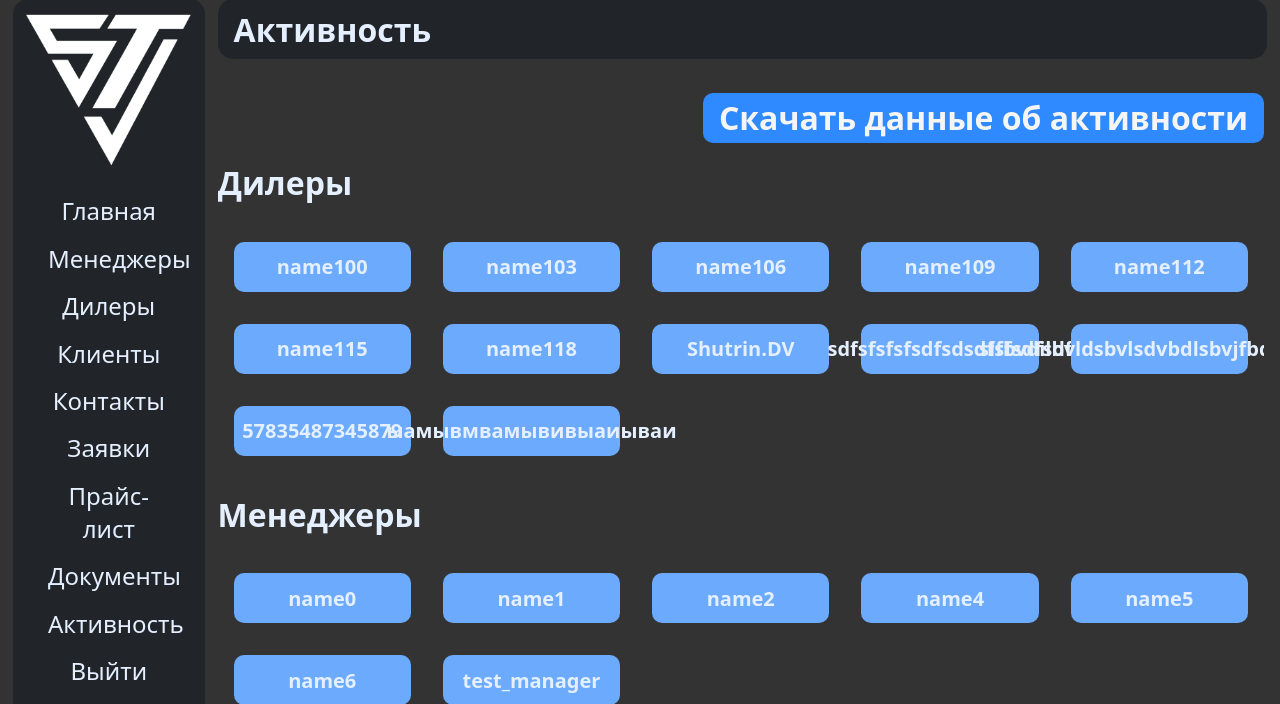
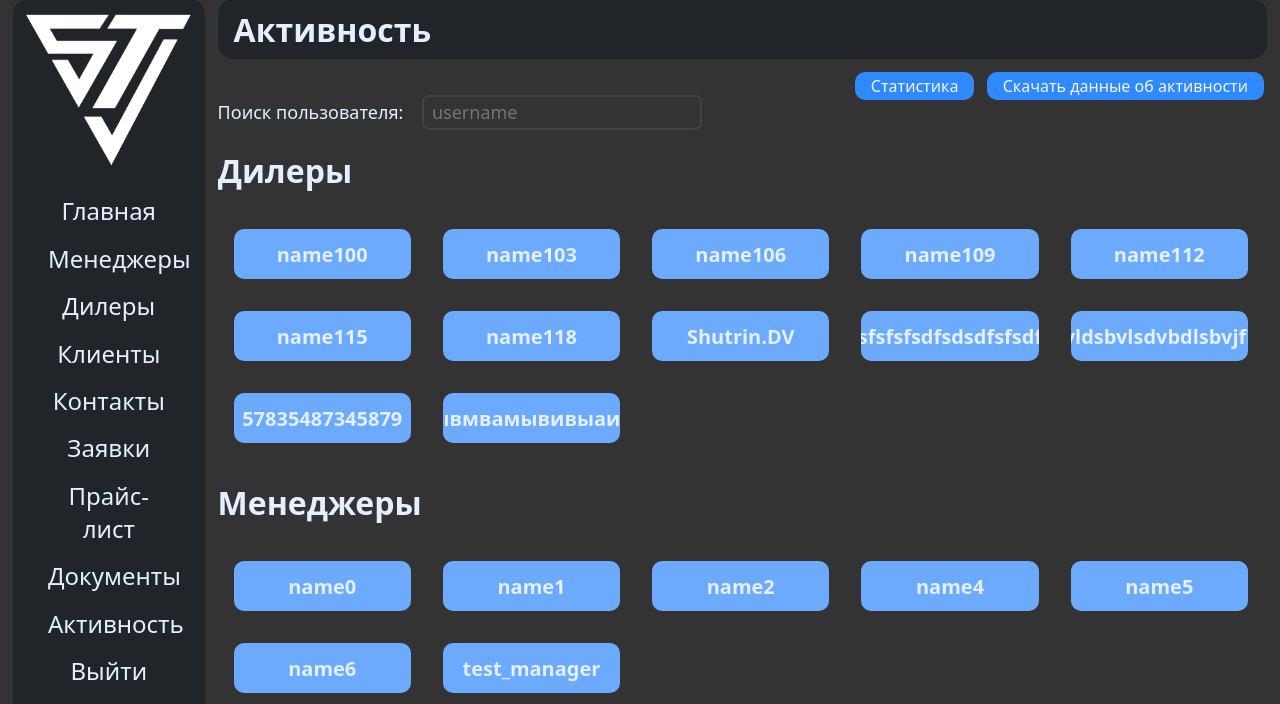
Before and after one commit to dshutrin/sinotruck_support, a Django app: page /activity in a window 1280 px wide. Shown: the part 14-718 px from the top of the page. Run offline with Django 5.2, Linux system fonts and the light colour scheme; data comes from the database, SQL or seed files in the repository; both versions use the stored data as it was after the commit.

Commit message:
add user search to activity

```diff
--- a/TZ.txt
+++ b/TZ.txt
@@ -56,7 +56,7 @@ checkbox у менеджеров и супер-менеджеров (отпра
 
 --- В документах добавление не работает
 --- Добавить полосы прокрутки
-В активностях поиск пользователя
+--- В активностях поиск пользователя
 В активностях добавить статистику
     по частоте захода на сайт, по частоте заказов, по частоте использования чата
 
--- a/sinotruk/urls.py
+++ b/sinotruk/urls.py
@@ -53,6 +53,7 @@ urlpatterns = [
     path('chat/<int:uid>/send_file', send_file_message),
 
     path('activity', activity),
+    path('activity/stats', activity_stats),
     path('activity/load', load_activity),
     path('load_activity', load_activity_file)
 ]
--- a/sinotruk/views.py
+++ b/sinotruk/views.py
@@ -958,3 +958,9 @@ def contacts(request):
 
 	else:
 		return HttpResponseRedirect('/login')
+
+
+def activity_stats(request):
+	return render(request, 'main/activity_stats.html', {
+
+	})
--- a/static/css/base.css
+++ b/static/css/base.css
@@ -948,7 +948,7 @@ th, td {
     align-items: center;
     justify-content: center;
     margin: 1rem;
-
+    overflow-x: hidden;
 }
 
 input[type='checkbox'] {
@@ -984,9 +984,14 @@ input[type='checkbox'] {
 
 #load_act_link_block {
     text-align: end;
+    font-size: 16px;
 }
 
-#load_act_link {
+#stats_act_link {
+    margin-right: 0.5rem;
+}
+
+#load_act_link, #stats_act_link {
     color: whitesmoke;
     padding: 0.2rem 1rem;
     text-align: end;
@@ -1230,3 +1235,17 @@ input[type=number] {
     color: white;
     border-radius: 10px;
 }
+
+.find-activity-user-block > input {
+    background-color: inherit;
+    outline: 2px solid rgba(71, 71, 71, 0.76);
+    border: none;
+    border-radius: 5px;
+    font-size: 18px;
+    padding: 0.2rem 0.5rem;
+}
+
+.find-activity-user-block > label {
+    font-size: 18px;
+    padding-right: 1rem;
+}
--- /dev/null
+++ b/static/js/activity.js
@@ -0,0 +1,17 @@
+function search_user() {
+    let username = document.getElementById('fau').value
+
+    let users = document.getElementsByClassName('user-activity-link')
+
+    for (let i=0; i<users.length; i++) {
+
+        console.log(users[i].textContent)
+
+        if (!users[i].textContent.includes(username)) {
+            users[i].style.display = 'none'
+        } else {
+            users[i].style.display = 'flex'
+        }
+    }
+
+}
--- a/templates/main/activity.html
+++ b/templates/main/activity.html
@@ -1,4 +1,5 @@
 {% extends 'main/base.html' %}
+{% load static %}
 
 {% block navbar %}
     <h1>Активность</h1>
@@ -6,7 +7,15 @@
 
 {% block content %}
 
-    <h1 id="load_act_link_block"><a id="load_act_link" href="/activity/load">Скачать данные об активности</a></h1>
+    <div id="load_act_link_block">
+        <a id="stats_act_link" href="/activity/stats">Статистика</a>
+        <a id="load_act_link" href="/activity/load">Скачать данные об активности</a>
+    </div>
+
+    <div class="find-activity-user-block">
+        <label for="fau">Поиск пользователя: </label>
+        <input id="fau" type="text" placeholder="username" oninput="search_user()">
+    </div>
 
     <div class="activity_users_block">
         {% if DEALER_count > 0 %}
@@ -73,3 +82,7 @@
     </div>
 
 {% endblock %}
+
+{% block scripts %}
+    <script src="{% static 'js/activity.js' %}"></script>
+{% endblock %}
--- a/templates/main/load_activity.html
+++ b/templates/main/load_activity.html
@@ -14,6 +14,11 @@
     <div class="date-input-block">
         <input id="sdate" class="cb" type="date">
         <input id="edate" class="cb" type="date">
+    </div>
+
+    <div class="find-activity-user-block">
+        <label for="fau">Поиск пользователя: </label>
+        <input id="fau" type="text" placeholder="username" oninput="search_user()">
     </div>
 
     <div class="activity_users_block">
```
Also changed, not shown: static/js/load_activity.js (+19 -2 lines), templates/main/activity_stats.html (added, +13 -0 lines), db.sqlite3.
